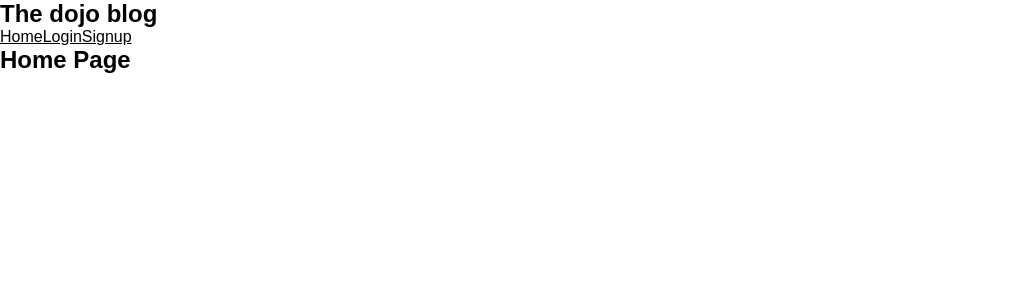
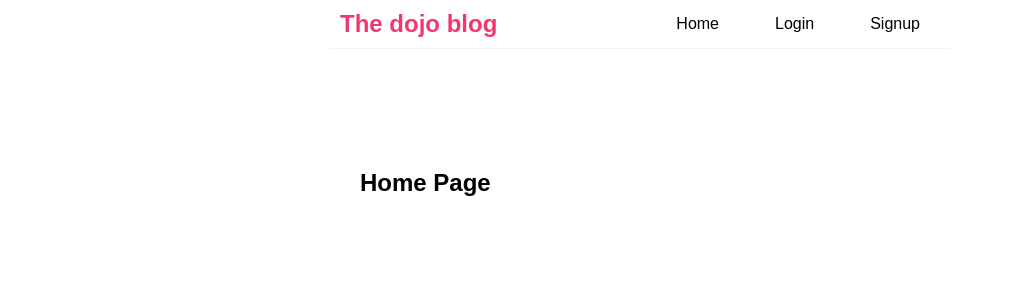
Before and after one commit to Wairioko/React-Tutorial, a React (Create React App) app: page / in a window 1280 px wide. Shown: the top 300 px of the page, without its empty margins (0-1013 px from the left). Built offline with nearby package versions, Linux system fonts and the light colour scheme.

Commit message:
Css styling

```diff
--- a/src/index.css
+++ b/src/index.css
@@ -1,13 +1,49 @@
-body {
+@import url('https://fonts.googleapis.com/css2?family=Roboto:ital,wght@0,100;0,300;0,400;0,500;0,700;0,900;1,100;1,300;1,400;1,500;1,700;1,900&display=swap');
+/* base styles */
+
+*{
+
   margin: 0;
-  font-family: -apple-system, BlinkMacSystemFont, 'Segoe UI', 'Roboto', 'Oxygen',
-    'Ubuntu', 'Cantarell', 'Fira Sans', 'Droid Sans', 'Helvetica Neue',
-    sans-serif;
-  -webkit-font-smoothing: antialiased;
-  -moz-osx-font-smoothing: grayscale;
+  font-family: Arial, Helvetica, sans-serif;
+  color: black;
+
+
+.navbar{
+  padding: 10px;
+  display: flex;
+  align-items: center;
+  max-width: 600px;
+  margin: 0 auto;
+  border-bottom: 1px solid #f2f2f2;
 }
 
-code {
-  font-family: source-code-pro, Menlo, Monaco, Consolas, 'Courier New',
-    monospace;
+.navbar h1{
+  color: hsl(342, 87%, 58%);
 }
+
+
+.navbar .links{
+  margin-left: auto;
+}
+
+.navbar a {
+  margin-left: 16px;
+  text-decoration: none;
+  padding: 20px;
+
+}
+
+
+.navbar a:hover{
+  color: #f1356d;
+
+}
+
+
+
+.content {
+  max-width: 600px;
+  margin: 40px auto;
+  padding: 20px;
+}
+}
```
